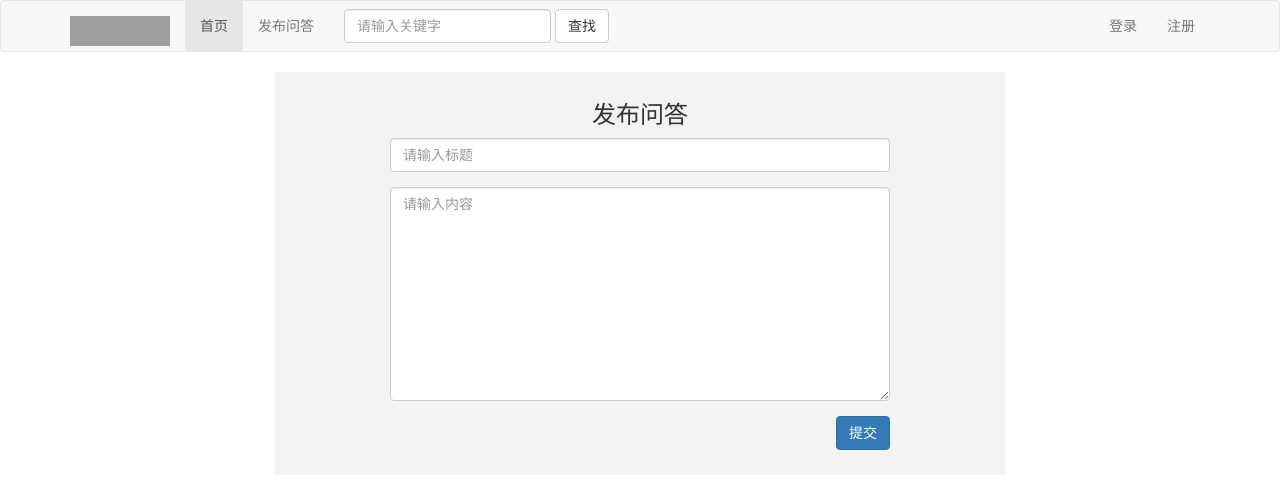
After one commit to DravenZ/zlkt_damo, a Flask app: page /question in a window 1280 px wide. The commit adds this page. Shown: the top 489 px of the page. Run offline with Flask 2, Linux system fonts and the light colour scheme; some libraries are stand-ins or nearby versions; grey boxes are pictures that could not be loaded.

Commit message:
更新项目

```diff
--- a/app.py
+++ b/app.py
@@ -54,5 +54,29 @@ def register():
                 return redirect(url_for('login'))
 
 
+@app.route('/logout')
+def logout():
+    session.clear()
+    return redirect(url_for('login'))
+
+
+@app.route('/question', methods=['GET', 'POST'])
+def question():
+    if request.method == 'GET':
+        return render_template('question.html')
+    else:
+        pass
+
+
+@app.context_processor
+def my_context_processor():
+    user_id = session.get('user_id')
+    if user_id:
+        user = User.query.filter(User.id == user_id).first()
+        if user:
+            return {'user':user}
+    return {}
+
+
 if __name__ == '__main__':
     app.run(debug=True)
--- a/static/css/base.css
+++ b/static/css/base.css
@@ -10,3 +10,7 @@
     overflow: hidden;
     padding: 10px;
 }
+
+.page-title{
+    text-align: center;
+}
--- a/static/css/login_register.css
+++ b/static/css/login_register.css
@@ -2,7 +2,3 @@
     width: 300px;
     margin: 0 auto;
 }
-
-.page-title{
-    text-align: center;
-}
--- /dev/null
+++ b/static/css/question.css
@@ -0,0 +1,5 @@
+.form-container{
+    width: 500px;
+    margin: 0 auto;
+    text-align: right;
+}
--- a/templates/base.html
+++ b/templates/base.html
@@ -35,7 +35,7 @@
         <div class="collapse navbar-collapse" id="bs-example-navbar-collapse-1">
           <ul class="nav navbar-nav">
             <li class="active"><a href="#">首页 <span class="sr-only">(current)</span></a></li>
-            <li><a href="#">发布问答</a></li>
+            <li><a href="{{ url_for('question') }}">发布问答</a></li>
             <!--
             <li class="dropdown">
               <a href="#" class="dropdown-toggle" data-toggle="dropdown" role="button" aria-haspopup="true" aria-expanded="false">Dropdown <span class="caret"></span></a>
@@ -58,8 +58,14 @@
             <button type="submit" class="btn btn-default">查找</button>
           </form>
           <ul class="nav navbar-nav navbar-right">
-            <li><a href="{{ url_for('login') }}">登录</a></li>
-            <li><a href="{{ url_for('register') }}">注册</a></li>
+              {% if user %}
+                  <li><a href="#">{{ user.username }}</a></li>
+                  <li><a href="{{ url_for('logout') }}">注销</a></li>
+              {% else %}
+                  <li><a href="{{ url_for('login') }}">登录</a></li>
+                  <li><a href="{{ url_for('register') }}">注册</a></li>
+              {% endif %}
+
 {#            <li class="dropdown">#}
 {#              <a href="#" class="dropdown-toggle" data-toggle="dropdown" role="button" aria-haspopup="true" aria-expanded="false">Dropdown <span class="caret"></span></a>#}
 {#              <ul class="dropdown-menu">#}
--- /dev/null
+++ b/templates/question.html
@@ -0,0 +1,23 @@
+{% extends 'base.html' %}
+{% block title %}发布问答{% endblock %}
+
+{% block head %}
+    <link rel="stylesheet" href="{{ url_for('static', filename='css/question.css') }}">
+{% endblock %}
+
+{% block main %}
+    <h3 class="page-title">发布问答</h3>
+    <form action="" method="post">
+        <div class="form-container">
+            <div class="form-group">
+                <input type="text" class="form-control" placeholder="请输入标题" name="title">
+            </div>
+            <div class="form-group">
+                <textarea name="content" class="form-control" rows="10" placeholder="请输入内容"></textarea>
+            </div>
+            <div class="form-group">
+                <button class="btn btn-primary">提交</button>
+            </div>
+        </div>
+    </form>
+{% endblock %}
```
